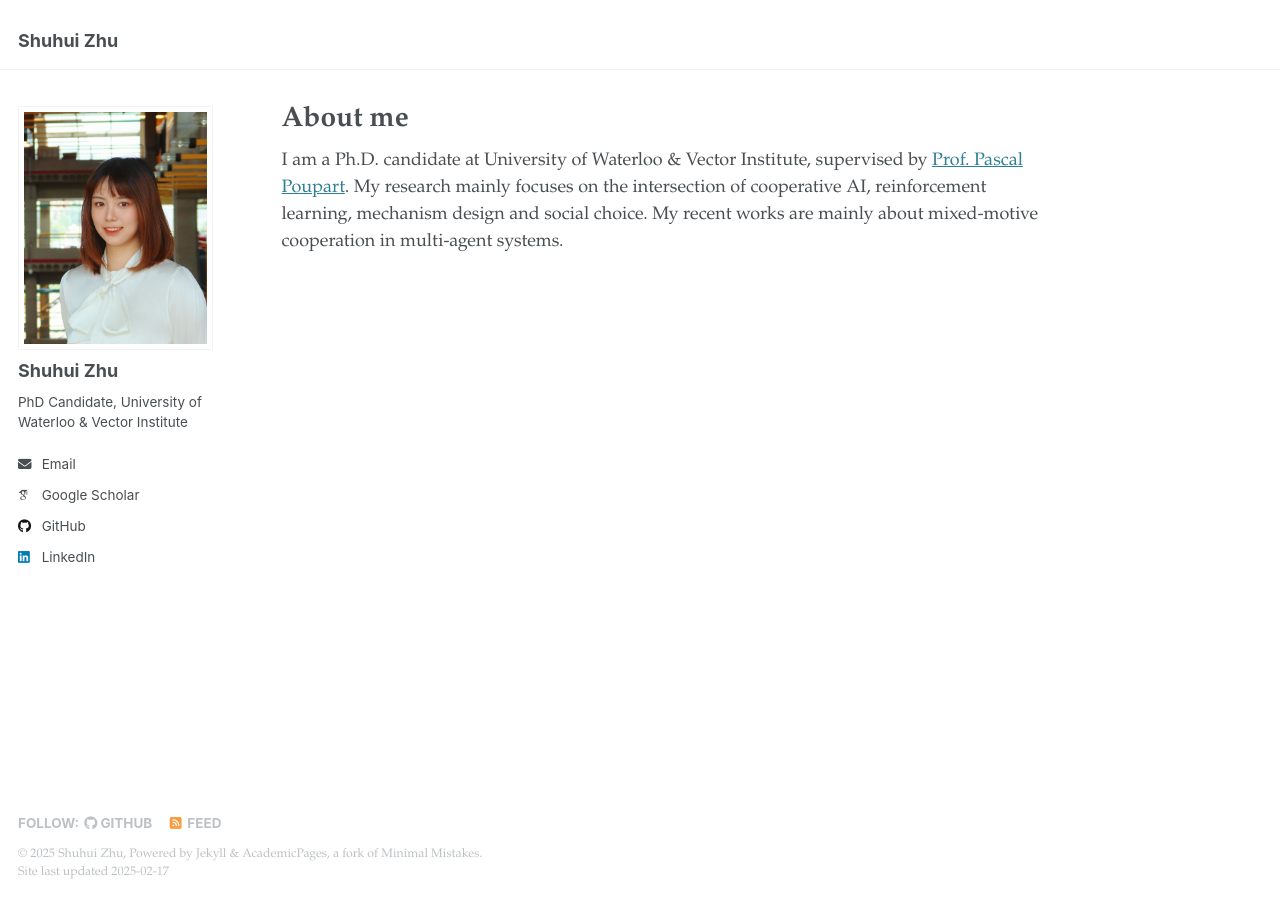
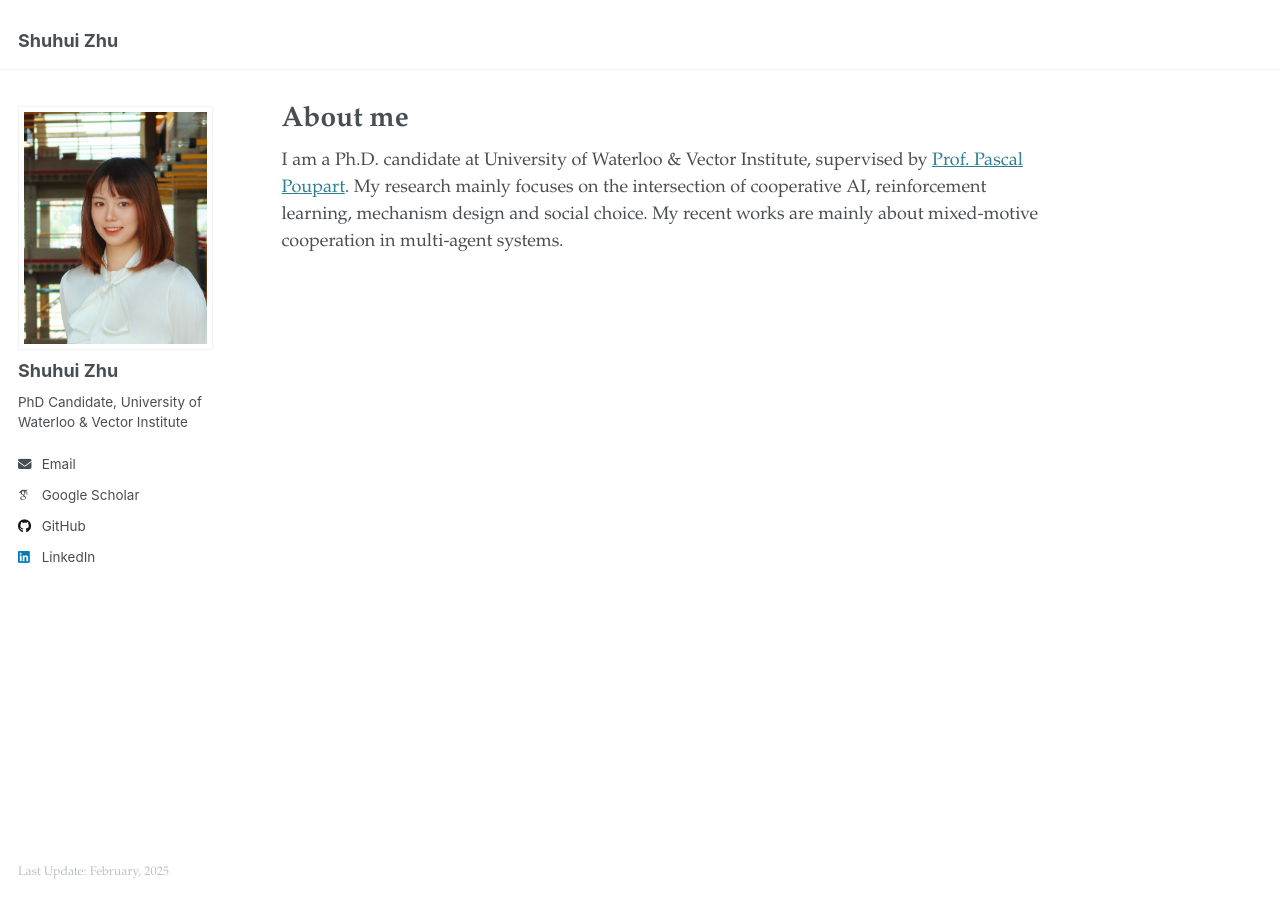
Before and after one commit to shuhui-zhu/shuhui-zhu.github.io, a Jekyll site: the page built from _pages/about.md, in a window 1280 px wide. Built offline with Jekyll 4.4.1, drawn with Linux system fonts in a browser that asks for light colours; some web fonts are replaced.

Commit message:
update footnote

```diff
--- a/_includes/footer.html
+++ b/_includes/footer.html
@@ -1,4 +1,4 @@
-{% include base_path %}
+<!-- {% include base_path %}
 
 {% if site.author.github or site.author.bitbucket or site.atom_feed.hide != true %}
 <div class="page__footer-follow">
@@ -17,9 +17,10 @@
     {% endif %}
   </ul>
 </div>
-{% endif %}
+{% endif %} -->
 
 <div class="page__footer-copyright">
-  &copy; {{ site.time | date: '%Y' }} {{ site.name | default: site.title }}, {{ site.data.ui-text[site.locale].powered_by | default: "Powered by" }} <a href="http://jekyllrb.com" rel="nofollow">Jekyll</a> &amp; <a href="https://github.com/academicpages/academicpages.github.io">AcademicPages</a>, a fork of <a href="https://mademistakes.com/work/minimal-mistakes-jekyll-theme/" rel="nofollow">Minimal Mistakes</a>.<br />
-  Site last updated {{ "now" | date: '%Y-%m-%d' %}}
+  <!-- &copy; {{ site.time | date: '%Y' }} {{ site.name | default: site.title }}, {{ site.data.ui-text[site.locale].powered_by | default: "Powered by" }} <a href="http://jekyllrb.com" rel="nofollow">Jekyll</a> &amp; <a href="https://github.com/academicpages/academicpages.github.io">AcademicPages</a>, a fork of <a href="https://mademistakes.com/work/minimal-mistakes-jekyll-theme/" rel="nofollow">Minimal Mistakes</a>.<br /> -->
+  <!-- Last update: {{ "now" | date: '%Y-%m-%d' %}} -->
+  Last Update: {{ "now" | date: "%B, %Y" }}
 </div>
```
